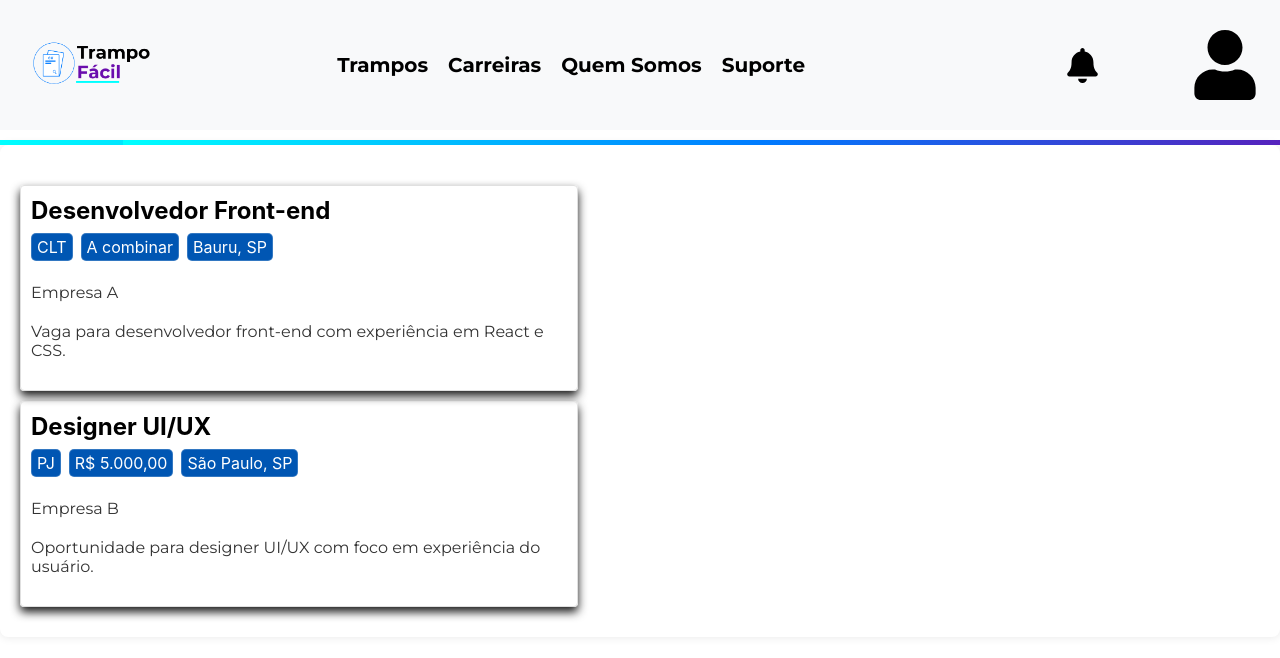
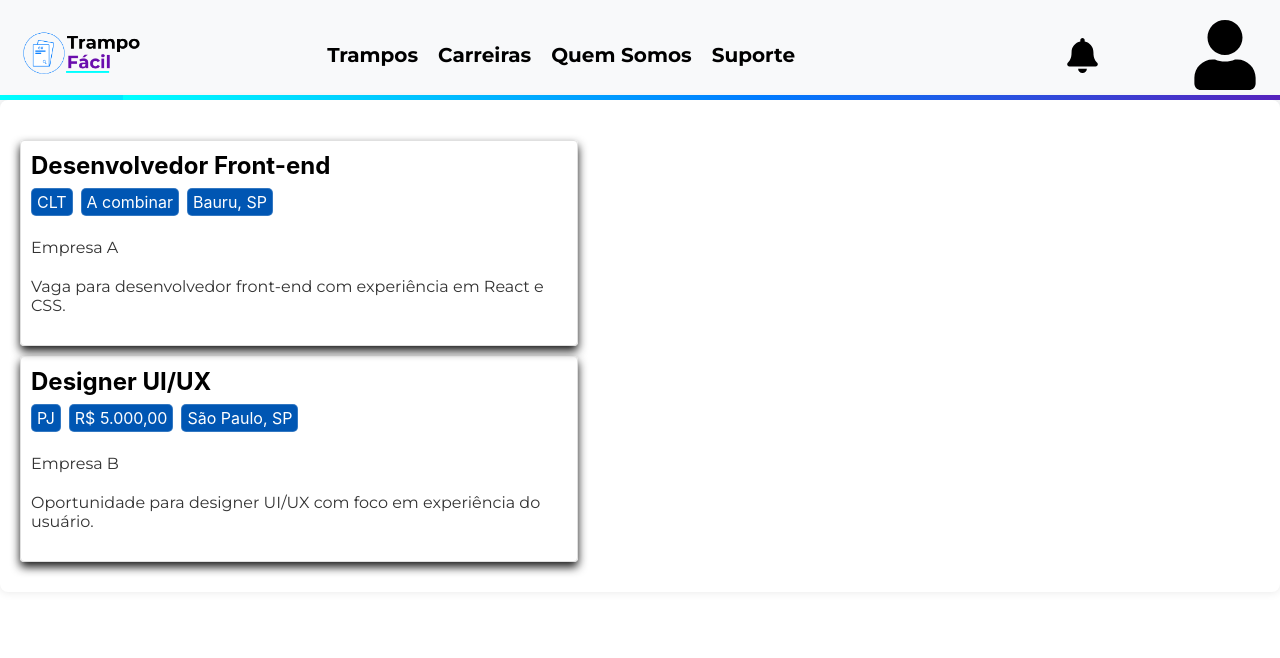
Before and after one commit to LGustavoDev/ProjetoIntegrador2024, a React (Create React App) app: page / in a window 1280 px wide. Shown: the top 658 px of the page. Built offline with nearby package versions, Linux system fonts and the light colour scheme.

Commit message:
Mudanças
Mudança no CSS

```diff
--- a/src/estilo/menuempresa.css
+++ b/src/estilo/menuempresa.css
@@ -26,13 +26,12 @@
 
 .logo img {
   height: 90px;
+  margin: -10px;
 }
 
 .menu-principal {
   text-align: center;
   flex-grow: 1;
-
-
 }
 
 .menu-principal ul {
@@ -94,8 +93,6 @@
   font-size: 15px;
   font-family: 'Montserrat', sans-serif;
   font-weight: bold;
-  margin: 0;
-  padding: 0;
   gap: 20px;
   list-style-type: none;
 
@@ -106,43 +103,6 @@
   color: #000;
 }
 
-
-
-
-
-
-
-
-
-
-
-
-
-
-
-
-
-
-
-
-
-
-
-
-
-
-
-
-
-
-
-
-
-
-
-
-
-
 /*Separação de Menu*/
 
 .grad-bar {
@@ -151,30 +111,33 @@
   background: linear-gradient(90deg,
       rgba(0, 255, 255),
       rgba(0, 123, 255),
-      rgba(106, 13, 173)
-    );
-    margin-top: 10px;
-    position: relative; /* Necessário para posicionamento absoluto dos pseudo-elementos */
-    overflow: hidden; /* Para esconder qualquer parte do gradiente que saia dos limites */
+      rgba(106, 13, 173));
+  margin-top: -15px;
+  position: relative;
+  /* Necessário para posicionamento absoluto dos pseudo-elementos */
+  overflow: hidden;
+  /* Para esconder qualquer parte do gradiente que saia dos limites */
 }
 
 .grad-bar::before {
   content: "";
   position: absolute;
   top: 0;
-    left: -100%; /* Começa fora da visão à esquerda */
+  left: -100%;
+  /* Começa fora da visão à esquerda */
   width: 100%;
   height: 100%;
   background: linear-gradient(90deg,
       rgba(0, 255, 255),
       rgba(0, 123, 255),
-      rgba(106, 13, 173)
-    );
-    animation: moveWater 10s linear infinite; /* Animação de movimento da água */
+      rgba(106, 13, 173));
+  animation: moveWater 10s linear infinite;
+  /* Animação de movimento da água */
 }
 
 @keyframes moveWater {
   to {
-      left: 100%; /* Move completamente para a direita */
+    left: 100%;
+    /* Move completamente para a direita */
   }
 }
```
Lines whose indentation alone changed are shown as unchanged.
